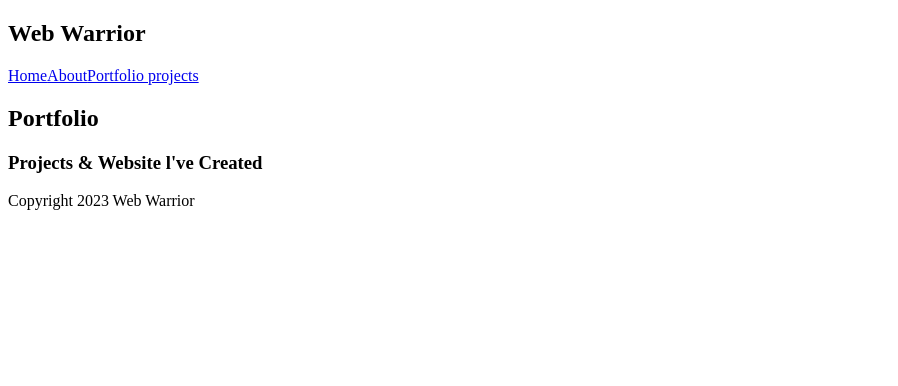
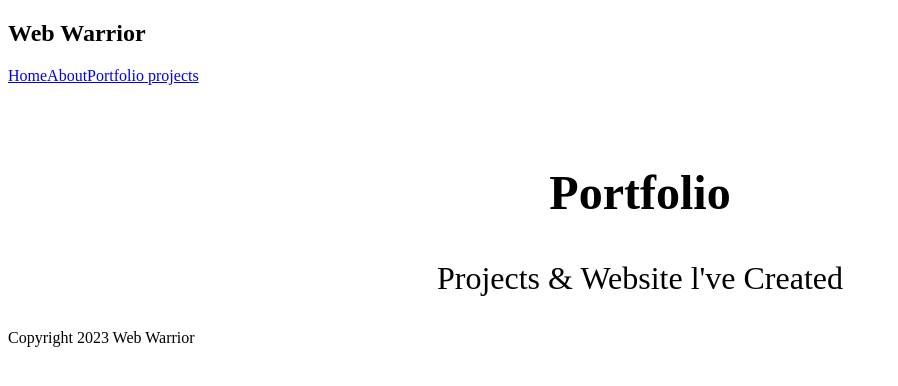
Before and after one commit to Saman-7/web-gatsby, a Gatsby site: page /projects in a window 1280 px wide. Shown: the whole page, without its empty margins (0-898 px from the left). Built offline with nearby package versions, Linux system fonts and the light colour scheme; Gatsby itself is replaced by a stand-in of ours.

Commit message:
Add style to projects page

```diff
--- a/src/pages/projects/index.js
+++ b/src/pages/projects/index.js
@@ -1,10 +1,11 @@
 import React from "react";
 import Layout from "../../components/Layout";
+import { portfolio } from "../../styles/projects.module.css";
 
 const Projects = () => {
   return (
     <Layout>
-      <div>
+      <div className={portfolio}>
         <h2>Portfolio</h2>
         <h3>Projects & Website l've Created</h3>
       </div>
--- /dev/null
+++ b/src/styles/projects.module.css
@@ -0,0 +1,13 @@
+.portfolio {
+  text-align: center;
+}
+
+.portfolio h2 {
+  font-size: 3em;
+  margin-top: 80px;
+}
+
+.portfolio h3 {
+  font-size: 2em;
+  font-weight: 400;
+}
```
